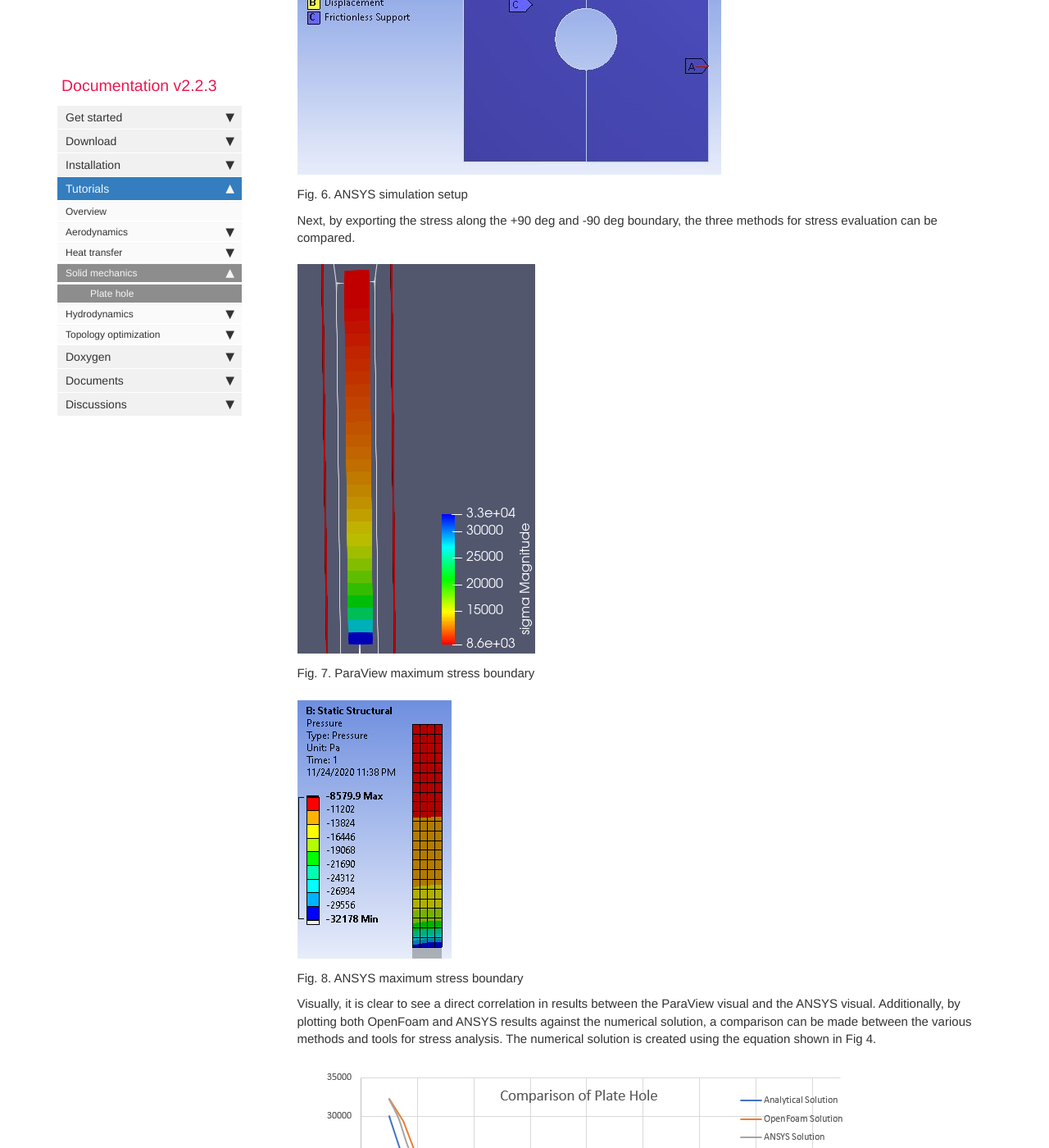
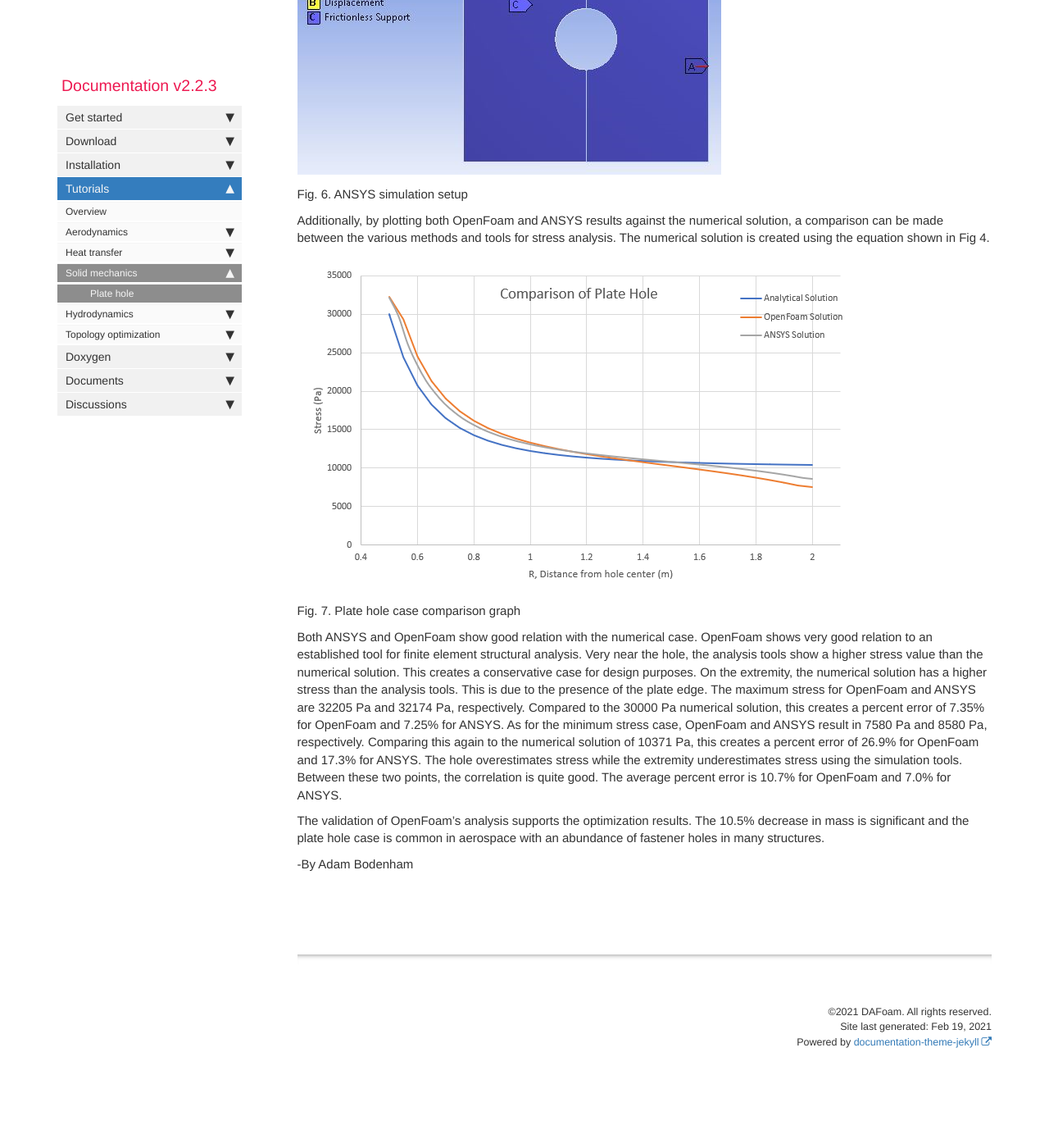
Before and after one commit to DAFoam/DAFoam.github.io, a Jekyll site: the page built from pages/mydoc/mydoc_tutorials_struct_platehole.md, in a window 1280 px wide and 1400 px high, scrolled down 2935 px. Shown: the whole window at 82% size. Built offline with Jekyll 4.4.1, drawn with Linux system fonts in a browser that asks for light colours; comment, search, counter and statistics services are not loaded; after the commit the page ends 4266 px from its top, so only the background shows below that; some of the changed text lies outside the part shown.

Commit message:
content update

```diff
--- a/pages/mydoc/mydoc_tutorials_struct_platehole.md
+++ b/pages/mydoc/mydoc_tutorials_struct_platehole.md
@@ -72,21 +72,11 @@ It was not possible to use the exact constraints as ANSYS would display an error
 
 Fig. 6. ANSYS simulation setup
 
-Next, by exporting the stress along the +90 deg and -90 deg boundary, the three methods for stress evaluation can be compared.
-
-<img src="{{ site.url }}{{ site.baseurl }}/images/tutorials/ParaView_Slice.PNG" width="500" />
-
-Fig. 7. ParaView maximum stress boundary
-
-<img src="{{ site.url }}{{ site.baseurl }}/images/tutorials/Image_Pressure_Solve.png" width="500" />
-
-Fig. 8. ANSYS maximum stress boundary
-
-Visually, it is clear to see a direct correlation in results between the ParaView visual and the ANSYS visual. Additionally, by plotting both OpenFoam and ANSYS results against the numerical solution, a comparison can be made between the various methods and tools for stress analysis. The numerical solution is created using the equation shown in Fig 4.
+Additionally, by plotting both OpenFoam and ANSYS results against the numerical solution, a comparison can be made between the various methods and tools for stress analysis. The numerical solution is created using the equation shown in Fig 4.
 
 <img src="{{ site.url }}{{ site.baseurl }}/images/tutorials/Plate_Hole_Comparison_Graph.PNG" width="500" />
 
-Fig. 9. Plate hole case comparison graph
+Fig. 7. Plate hole case comparison graph
 
 Both ANSYS and OpenFoam show good relation with the numerical case. OpenFoam shows very good relation to an established tool for finite element structural analysis. Very near the hole, the analysis tools show a higher stress value than the numerical solution. This creates a conservative case for design purposes. On the extremity, the numerical solution has a higher stress than the analysis tools. This is due to the presence of the plate edge. The maximum stress for OpenFoam and ANSYS are 32205 Pa and 32174 Pa, respectively. Compared to the 30000 Pa numerical solution, this creates a percent error of 7.35% for OpenFoam and 7.25% for ANSYS. As for the minimum stress case, OpenFoam and ANSYS result in 7580 Pa and 8580 Pa, respectively. Comparing this again to the numerical solution of 10371 Pa, this creates a percent error of 26.9% for OpenFoam and 17.3% for ANSYS. The hole overestimates stress while the extremity underestimates stress using the simulation tools. Between these two points, the correlation is quite good. The average percent error is 10.7% for OpenFoam and 7.0% for ANSYS.
 
```
Also changed, not shown: other parts of pages/mydoc/mydoc_tutorials_struct_platehole.md (+1 -1 lines).
